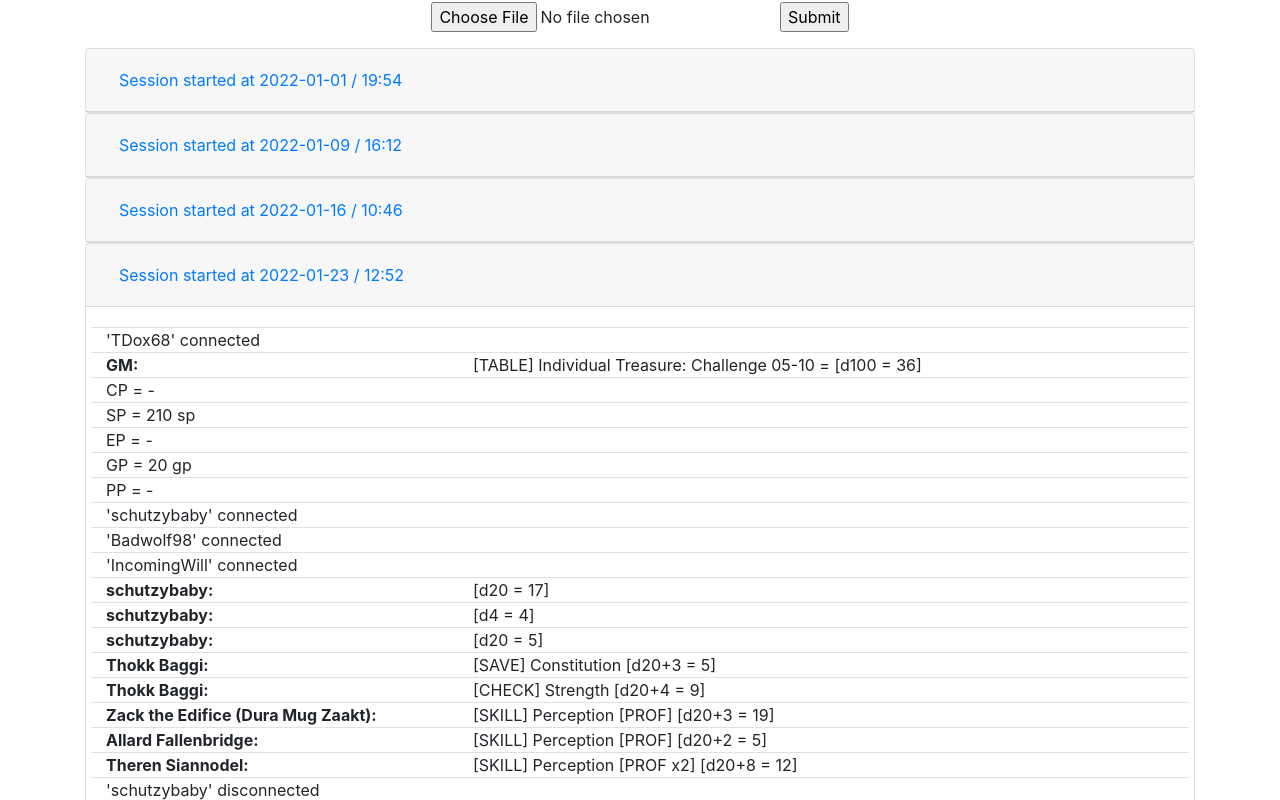
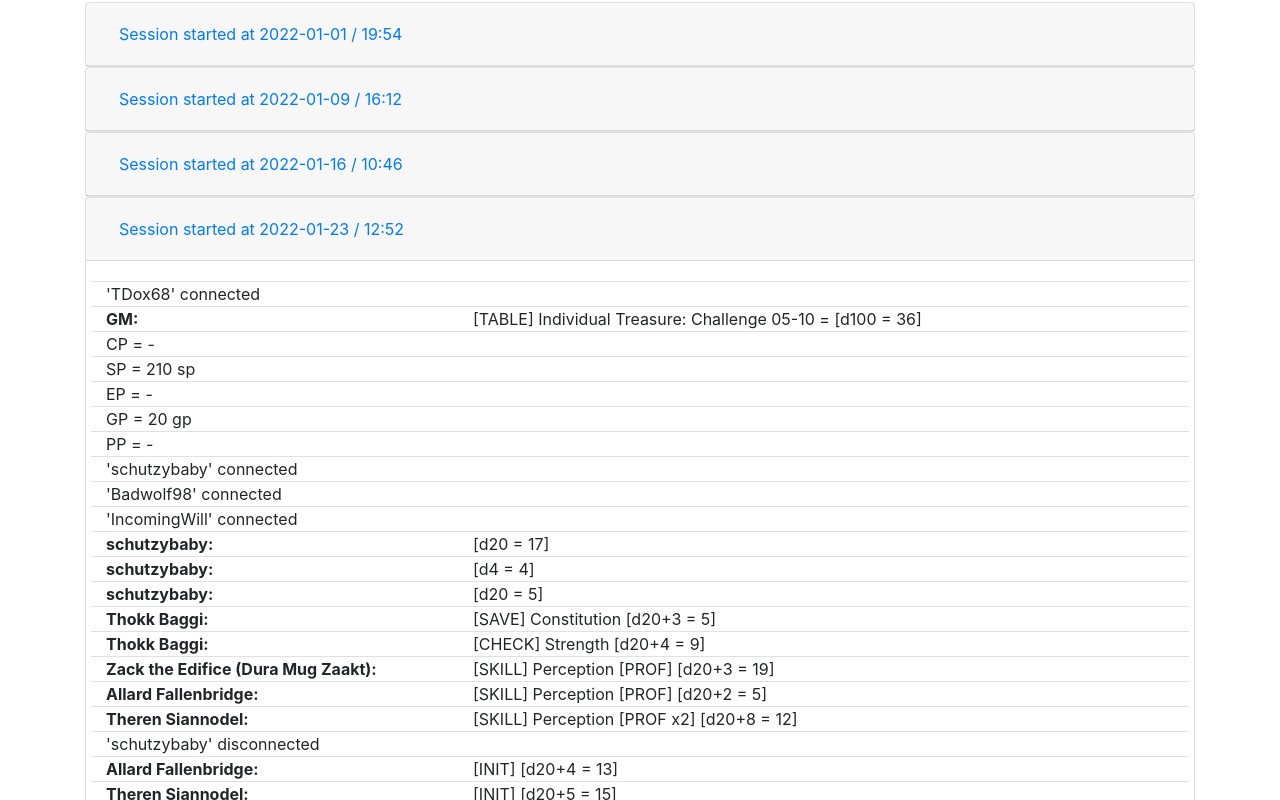
Before and after one commit to CompDr/compdr.github.io, a plain HTML site: page index.html in a window 1280 px wide. Shown: the part 73-873 px from the top of the page. Drawn offline with nearby package versions, Linux system fonts and the light colour scheme.

Commit message:
remove input that I accidentally included

```diff
--- a/index.html
+++ b/index.html
@@ -8,17 +8,11 @@
 </head>
 
 <body>
-    <header>
-    </header>
     <div class="container">
         <main role="main" class="pb-3">
 
 <div class="text-center">
     <h1 class="display-4">Welcome</h1>
-    <form method="post" enctype="multipart/form-data">
-        <input type="file" id="Upload" name="Upload">
-        <input type="submit">
-    <input name="__RequestVerificationToken" type="hidden" value="CfDJ8EOh2cXfUINIswccRv7xSsduIoX9cRB3XwBKkqdXemYjx1LujsvhypK8wfbR3tCGe0FkYHL0WnHsEUE7BBIGqOCgmfQujPlHhAxscp13fpOY1CdS40Y8df5rSj3WOLNO-t71kKOSpxwEr_XrixfoEQE"></form>
 </div>
 <div id="accordion">
         <div class="card">
```
